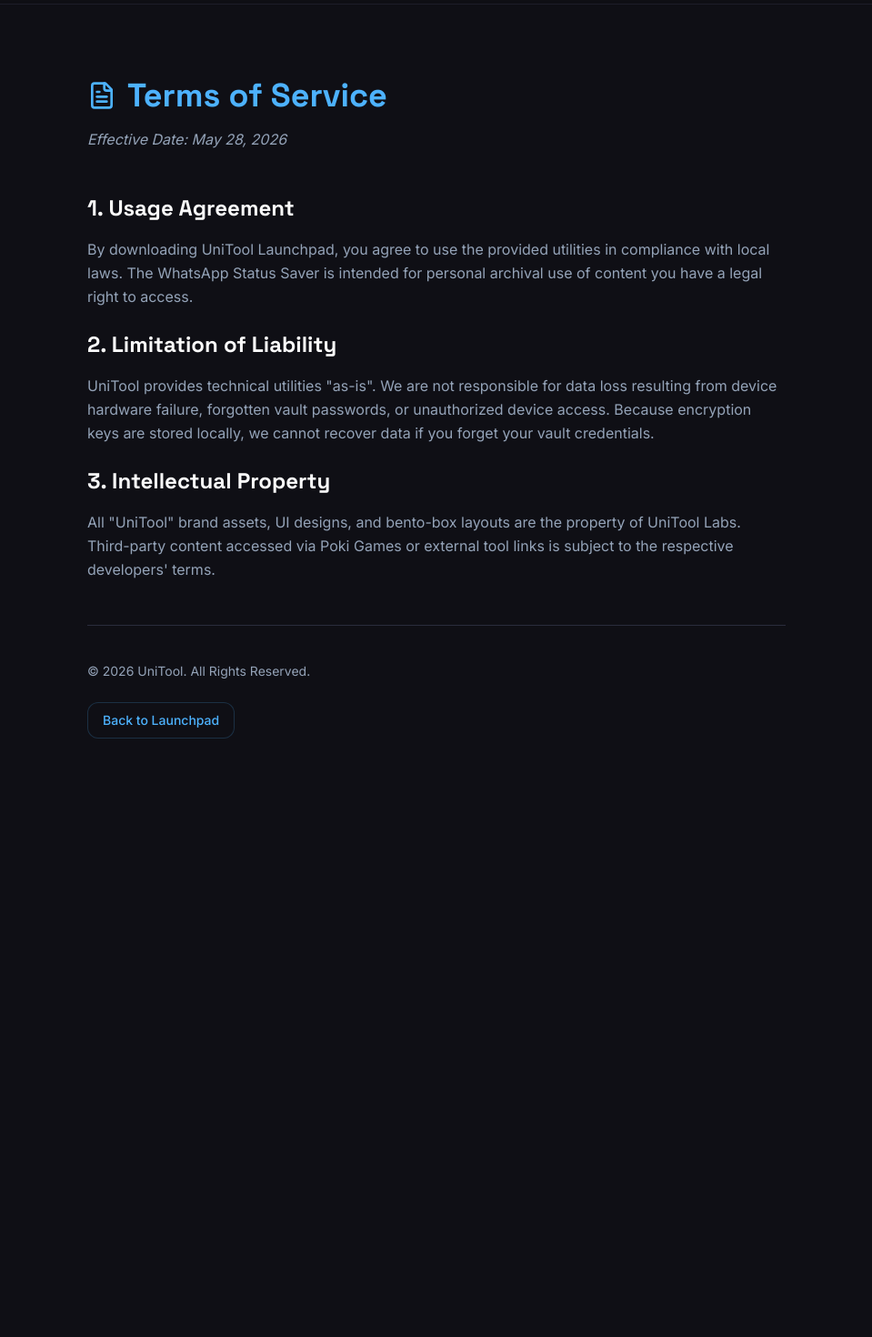
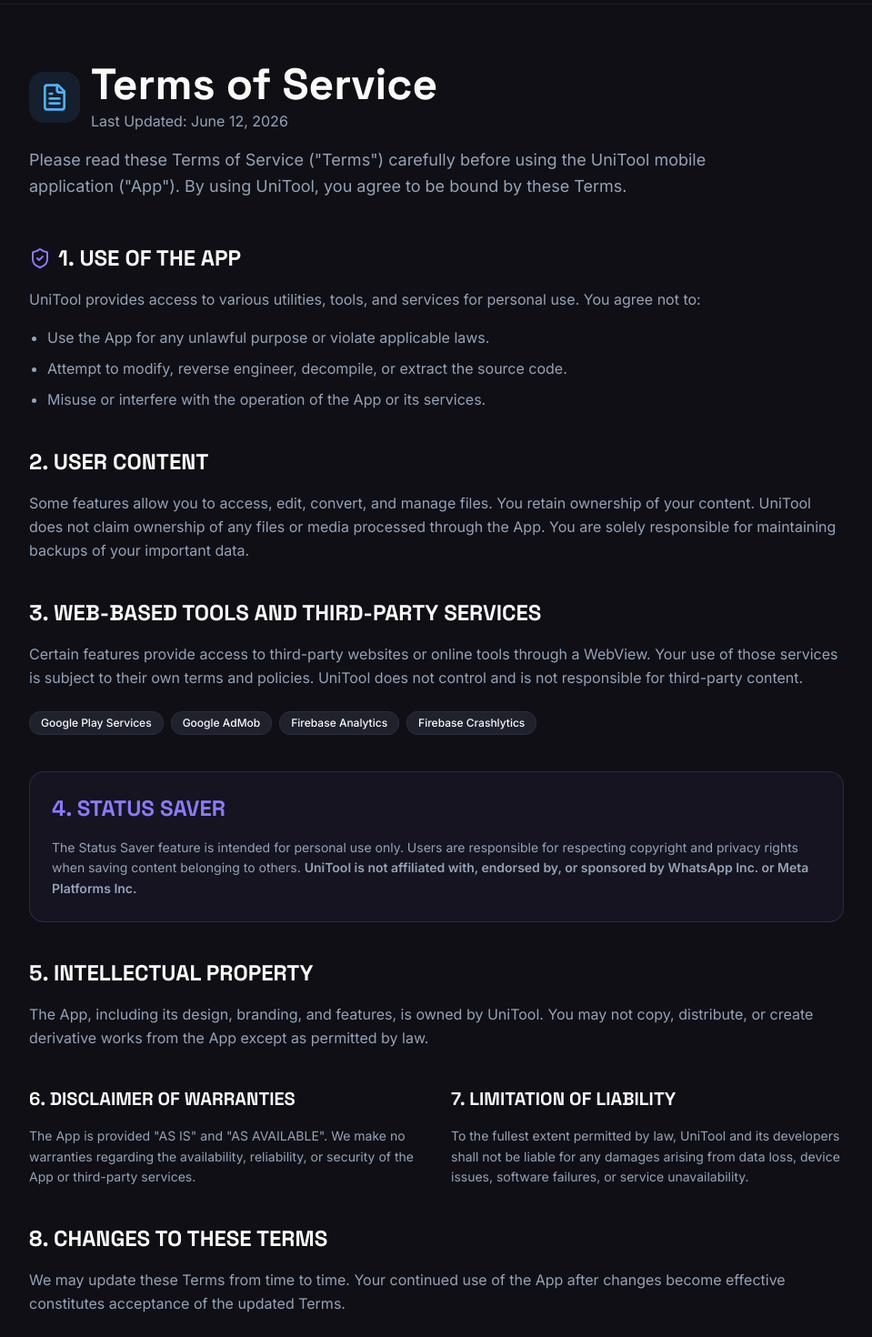
Before and after one commit to m-zohaibk/UniTOOL, a Next.js app: page /terms in a window 1280 px wide. Shown: the part 60-1530 px from the top of the page at 91% size, without its empty margins (160-1119 px from the left). Before the commit the page ends 952 px from the top, so only its background shows below. Built offline with nearby package versions, Linux system fonts and the light colour scheme.

Commit message:
TERMS OF SERVICE
Last Updated: June 12, 2026

Please read these Terms o

```diff
--- a/src/app/terms/page.tsx
+++ b/src/app/terms/page.tsx
@@ -1,11 +1,14 @@
-
-import { Layout, ArrowLeft, FileText } from "lucide-react";
+import { Layout, ArrowLeft, FileText, Mail, ShieldCheck, AlertCircle } from "lucide-react";
 import Link from "next/link";
 import { Button } from "@/components/ui/button";
+import { Card, CardContent } from "@/components/ui/card";
 
 export default function TermsPage() {
+  const lastUpdated = "June 12, 2026";
+  const contactEmail = "zobifast@gmail.com";
+
   return (
-    <div className="min-h-screen flex flex-col">
+    <div className="min-h-screen flex flex-col bg-background">
       <header className="border-b border-border/50 bg-background/80 backdrop-blur-xl sticky top-0 z-50">
         <div className="container mx-auto px-4 h-16 flex items-center justify-between">
           <Link href="/" className="flex items-center gap-2 group">
@@ -15,47 +18,116 @@
         </div>
       </header>
 
-      <main className="flex-1 py-20 px-4">
-        <div className="max-w-3xl mx-auto space-y-12">
-          <div className="space-y-4">
-            <div className="flex items-center gap-3 text-accent">
-              <FileText className="h-8 w-8" />
-              <h1 className="text-4xl font-headline font-bold">Terms of Service</h1>
+      <main className="flex-1 py-16 px-4">
+        <div className="max-w-4xl mx-auto space-y-12">
+          {/* Header */}
+          <div className="space-y-4 text-center md:text-left">
+            <div className="flex items-center gap-3 text-accent justify-center md:justify-start">
+              <div className="p-3 bg-accent/10 rounded-2xl">
+                <FileText className="h-8 w-8" />
+              </div>
+              <div>
+                <h1 className="text-4xl md:text-5xl font-headline font-bold text-foreground">Terms of Service</h1>
+                <p className="text-muted-foreground mt-1">Last Updated: {lastUpdated}</p>
+              </div>
             </div>
-            <p className="text-muted-foreground italic">Effective Date: May 28, 2026</p>
+            <p className="text-lg text-muted-foreground leading-relaxed max-w-3xl">
+              Please read these Terms of Service ("Terms") carefully before using the UniTool mobile application ("App"). By using UniTool, you agree to be bound by these Terms.
+            </p>
           </div>
 
-          <article className="prose prose-invert max-w-none text-muted-foreground space-y-6 leading-relaxed">
+          <div className="space-y-10">
             <section className="space-y-4">
-              <h2 className="text-2xl font-headline font-semibold text-foreground">1. Usage Agreement</h2>
-              <p>
-                By downloading UniTool Launchpad, you agree to use the provided utilities in compliance with local laws. The WhatsApp Status Saver is intended for personal archival use of content you have a legal right to access.
+              <h2 className="text-2xl font-headline font-bold text-foreground flex items-center gap-2">
+                <ShieldCheck className="h-6 w-6 text-primary" />
+                1. USE OF THE APP
+              </h2>
+              <div className="space-y-4 text-muted-foreground leading-relaxed">
+                <p>UniTool provides access to various utilities, tools, and services for personal use. You agree not to:</p>
+                <ul className="grid gap-2 pl-5 list-disc">
+                  <li>Use the App for any unlawful purpose or violate applicable laws.</li>
+                  <li>Attempt to modify, reverse engineer, decompile, or extract the source code.</li>
+                  <li>Misuse or interfere with the operation of the App or its services.</li>
+                </ul>
+              </div>
+            </section>
+
+            <section className="space-y-4">
+              <h2 className="text-2xl font-headline font-bold text-foreground">2. USER CONTENT</h2>
+              <p className="text-muted-foreground leading-relaxed">
+                Some features allow you to access, edit, convert, and manage files. You retain ownership of your content. UniTool does not claim ownership of any files or media processed through the App. You are solely responsible for maintaining backups of your important data.
               </p>
             </section>
 
             <section className="space-y-4">
-              <h2 className="text-2xl font-headline font-semibold text-foreground">2. Limitation of Liability</h2>
-              <p>
-                UniTool provides technical utilities "as-is". We are not responsible for data loss resulting from device hardware failure, forgotten vault passwords, or unauthorized device access. Because encryption keys are stored locally, we cannot recover data if you forget your vault credentials.
+              <h2 className="text-2xl font-headline font-bold text-foreground">3. WEB-BASED TOOLS AND THIRD-PARTY SERVICES</h2>
+              <p className="text-muted-foreground leading-relaxed">
+                Certain features provide access to third-party websites or online tools through a WebView. Your use of those services is subject to their own terms and policies. UniTool does not control and is not responsible for third-party content.
+              </p>
+              <div className="flex flex-wrap gap-2 pt-2">
+                {["Google Play Services", "Google AdMob", "Firebase Analytics", "Firebase Crashlytics"].map((s) => (
+                  <span key={s} className="px-3 py-1 bg-secondary rounded-lg border border-border text-xs font-medium">{s}</span>
+                ))}
+              </div>
+            </section>
+
+            <section className="space-y-4 p-6 bg-primary/5 border border-primary/20 rounded-2xl">
+              <h2 className="text-2xl font-headline font-bold text-primary">4. STATUS SAVER</h2>
+              <p className="text-sm text-muted-foreground leading-relaxed">
+                The Status Saver feature is intended for personal use only. Users are responsible for respecting copyright and privacy rights when saving content belonging to others. <strong>UniTool is not affiliated with, endorsed by, or sponsored by WhatsApp Inc. or Meta Platforms Inc.</strong>
               </p>
             </section>
 
             <section className="space-y-4">
-              <h2 className="text-2xl font-headline font-semibold text-foreground">3. Intellectual Property</h2>
-              <p>
-                All "UniTool" brand assets, UI designs, and bento-box layouts are the property of UniTool Labs. Third-party content accessed via Poki Games or external tool links is subject to the respective developers' terms.
+              <h2 className="text-2xl font-headline font-bold text-foreground">5. INTELLECTUAL PROPERTY</h2>
+              <p className="text-muted-foreground leading-relaxed">
+                The App, including its design, branding, and features, is owned by UniTool. You may not copy, distribute, or create derivative works from the App except as permitted by law.
               </p>
             </section>
-          </article>
 
-          <div className="pt-10 border-t border-border flex flex-col gap-6">
-            <p className="text-sm text-muted-foreground">© 2026 UniTool. All Rights Reserved.</p>
-            <Button asChild variant="outline" className="w-fit rounded-xl border-accent/20 hover:bg-accent/10 text-accent">
-              <Link href="/">Back to Launchpad</Link>
-            </Button>
+            <div className="grid md:grid-cols-2 gap-8">
+              <section className="space-y-4">
+                <h2 className="text-xl font-headline font-bold text-foreground">6. DISCLAIMER OF WARRANTIES</h2>
+                <p className="text-sm text-muted-foreground leading-relaxed">
+                  The App is provided "AS IS" and "AS AVAILABLE". We make no warranties regarding the availability, reliability, or security of the App or third-party services.
+                </p>
+              </section>
+
+              <section className="space-y-4">
+                <h2 className="text-xl font-headline font-bold text-foreground">7. LIMITATION OF LIABILITY</h2>
+                <p className="text-sm text-muted-foreground leading-relaxed">
+                  To the fullest extent permitted by law, UniTool and its developers shall not be liable for any damages arising from data loss, device issues, software failures, or service unavailability.
+                </p>
+              </section>
+            </div>
+
+            <section className="space-y-4">
+              <h2 className="text-2xl font-headline font-bold text-foreground">8. CHANGES TO THESE TERMS</h2>
+              <p className="text-muted-foreground leading-relaxed">
+                We may update these Terms from time to time. Your continued use of the App after changes become effective constitutes acceptance of the updated Terms.
+              </p>
+            </section>
+
+            <section className="pt-10 border-t border-border/50 flex flex-col md:flex-row items-center justify-between gap-8">
+              <div className="space-y-2 text-center md:text-left">
+                <h3 className="font-headline font-bold text-xl">Legal Questions?</h3>
+                <p className="text-muted-foreground text-sm">Contact our support team for clarification.</p>
+                <div className="inline-flex items-center gap-2 px-4 py-2 bg-secondary rounded-xl border border-border mt-2">
+                  <Mail className="h-4 w-4 text-primary" />
+                  <span className="font-mono text-foreground font-bold">{contactEmail}</span>
+                </div>
+              </div>
+              <Button asChild variant="outline" className="rounded-xl px-8 h-12 border-accent/20 text-accent hover:bg-accent/5">
+                <Link href="/">Back to Launchpad</Link>
+              </Button>
+            </section>
           </div>
         </div>
       </main>
+
+      <footer className="py-10 border-t border-border/50 text-center">
+        <p className="text-sm text-muted-foreground">© 2026 UniTool Labs. All rights reserved.</p>
+      </footer>
     </div>
   );
 }
```
